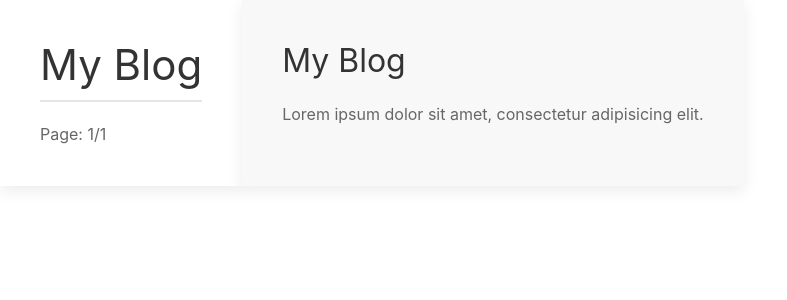
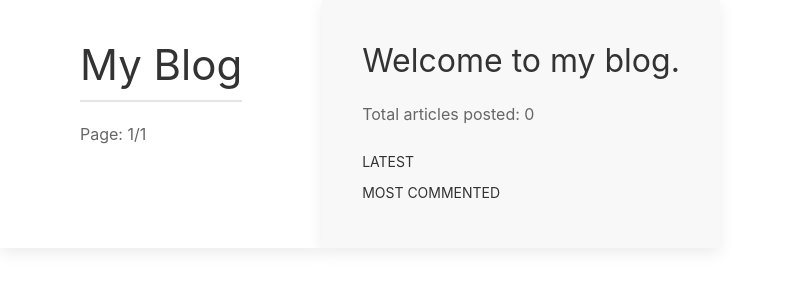
Before and after one commit to Bartosz-L/blog_app_django, a Django app: page /blog/ in a window 1280 px wide. Shown: the top 300 px of the page, without its empty margins (0-787 px from the left). Run offline with Django 3.2, Linux system fonts and the light colour scheme; data that the repository does not hold is empty.

Commit message:
added template tags for sidebar

```diff
--- a/blog/templates/blog/base.html
+++ b/blog/templates/blog/base.html
@@ -1,4 +1,5 @@
 {% load static %}
+{% load blog_tags %}
 <!DOCTYPE html>
 <html lang="en">
 <head>
@@ -21,8 +22,23 @@
         {% endblock content %}
     </section>
     <aside class="uk-card uk-card-default uk-card-body uk-background-muted uk-padding uk-panel">
-        <h2>My Blog</h2>
-        <p>Lorem ipsum dolor sit amet, consectetur adipisicing elit.</p>
+        <h2 class="uk-tile uk-padding-remove">Welcome to my blog.</h2>
+        <p>Total articles posted: {% total_posts %}</p>
+        {% show_latest_posts 3 %}
+
+        {% get_most_commented_posts 3 as most_commented_posts %}
+        <ul class="uk-nav-default uk-nav-parent-icon" uk-nav>
+            <li class="uk-nav-header">Most Commented</li>
+
+            {% for post in most_commented_posts %}
+                <li>
+                    <a href="{{ post.get_absolute_url }}">
+                    <span class="uk-margin-small-right"
+                          uk-icon="icon: link"></span> {{ post.title }}
+                    </a>
+                </li>
+            {% endfor %}
+        </ul>
     </aside>
 </main>
 </body>
--- a/blog/templates/blog/post/detail.html
+++ b/blog/templates/blog/post/detail.html
@@ -3,6 +3,7 @@
 
 {% block content %}
 
+    <div class="uk-container">
         <article class="uk-article">
 
             <h1 class="uk-article-title">{{ post.title }}</h1>
@@ -83,5 +84,7 @@
                 </fieldset>
             </form>
         {% endif %}
+    </div>
+
 
 {% endblock %}
--- /dev/null
+++ b/blog/templates/blog/post/latest_posts.html
@@ -0,0 +1,12 @@
+<ul class="uk-nav-default uk-nav-parent-icon" uk-nav>
+    <li class="uk-nav-header">Latest</li>
+
+    {% for post in latest_posts %}
+        <li>
+            <a href="{{ post.get_absolute_url }}">
+                    <span class="uk-margin-small-right"
+                          uk-icon="icon: link"></span> {{ post.title }}
+            </a>
+        </li>
+    {% endfor %}
+</ul>
--- a/blog/templates/blog/post/list.html
+++ b/blog/templates/blog/post/list.html
@@ -2,6 +2,7 @@
 {% block title %}My Blog{% endblock %}
 
 {% block content %}
+    <div class="uk-container">
         <h1 class="uk-heading-divider">My Blog</h1>
 
         {% if tag %}
@@ -42,4 +43,6 @@
 
         {% endfor %}
         {% include "blog/post/pagination.html" with page=posts %}
+    </div>
+
 {% endblock %}
--- /dev/null
+++ b/blog/templatetags/blog_tags.py
@@ -0,0 +1,21 @@
+from django import template
+from django.db.models import Count
+from ..models import Post
+
+register = template.Library()
+
+
+@register.simple_tag
+def total_posts():
+    return Post.published.count()
+
+
+@register.inclusion_tag('blog/post/latest_posts.html')
+def show_latest_posts(count=5):
+    latest_posts = Post.published.order_by('-publish')[:count]
+    return {'latest_posts': latest_posts}
+
+
+@register.simple_tag
+def get_most_commented_posts(count=5):
+    return Post.published.annotate(total_comments=Count('comments')).order_by('-total_comments')[:count]
```
Also changed, not shown: blog/templatetags/__init__.py (added). Lines whose indentation alone changed are shown as unchanged.
